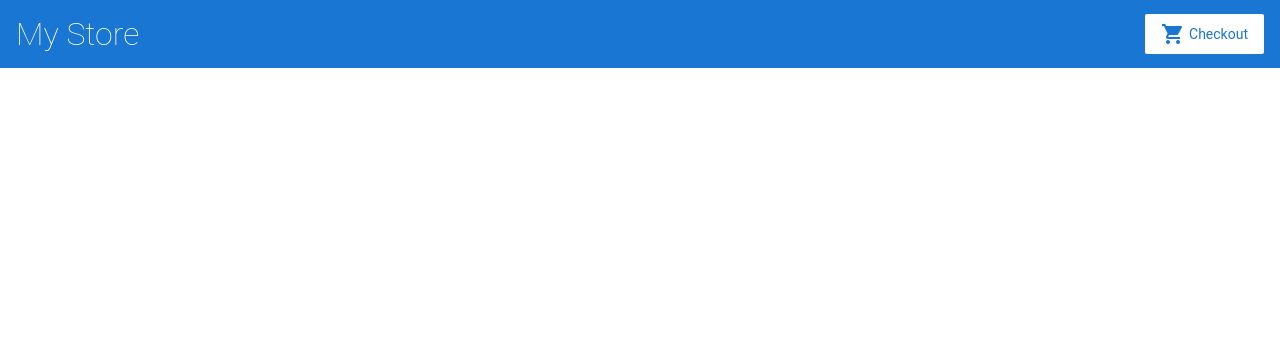
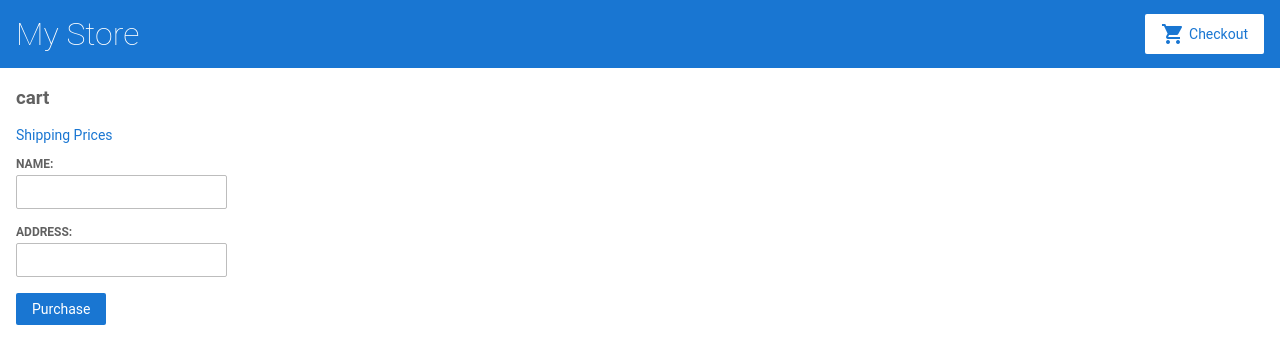
Before and after one commit to jjaviles2010/angular-prj, an Angular app: page /cart in a window 1280 px wide. Before the commit this address led to /. Shown: the top 364 px of the page. Built offline with nearby package versions, Linux system fonts and the light colour scheme.

Commit message:
Incluindo feature do carrinho

```diff
--- /dev/null
+++ b/src/app/cart.service.ts
@@ -0,0 +1,33 @@
+import { Injectable } from '@angular/core';
+import { HttpClient } from '@angular/common/http'
+
+@Injectable({
+  providedIn: 'root'
+})
+
+export class CartService {
+
+  items = []
+
+  constructor(
+    private http: HttpClient
+  ) { }
+
+  addToCart(product){
+    this.items.push(product)
+  }
+
+  getItems(){
+    return this.items
+  }
+
+  clearCart(){
+    this.items = []
+    return this.items
+  }
+
+  getShippingPrices(){
+    return this.http.get('/assets/shipping.json')
+  }
+
+}
--- /dev/null
+++ b/src/app/cart/cart.component.css
@@ -0,0 +1,3 @@
+.cart-item{
+  min-width: 100%
+}
--- /dev/null
+++ b/src/app/cart/cart.component.html
@@ -0,0 +1,25 @@
+<h3>cart</h3>
+
+<p>
+  <a routerLink="/shipping">Shipping Prices</a>
+</p>
+
+<div class="cart-item" *ngFor="let item of items">
+  <span>{{item.name}}</span>
+  <span>{{item.price | currency:'BRL'}}</span>
+</div>
+
+<form [formGroup]="checkoutForm" (ngSubmit)="onSubmit(checkoutForm.value)">
+
+  <div>
+    <label for="name">Name:</label>
+    <input type="text" formControlName="name">
+  </div>
+
+    <div>
+    <label for="address">Address:</label>
+    <input type="text" formControlAddress="address">
+  </div>
+
+  <button class="button" type="submit">Purchase</button>
+</form>
--- /dev/null
+++ b/src/app/cart/cart.component.ts
@@ -0,0 +1,40 @@
+import { Component, OnInit } from '@angular/core';
+import { FormBuilder } from '@angular/forms';
+
+import { CartService } from '../cart.service';
+
+@Component({
+  selector: 'app-cart',
+  templateUrl: './cart.component.html',
+  styleUrls: ['./cart.component.css']
+})
+export class CartComponent implements OnInit {
+
+  items;
+  checkoutForm;
+
+  constructor(
+    private cartService: CartService,
+    private formBuilder: FormBuilder
+  ) {
+
+    this.checkoutForm = this.formBuilder.group({
+      name: '',
+      address: ''
+    })
+
+  }
+
+  ngOnInit() {
+    this.items = this.cartService.getItems()
+  }
+
+  onSubmit(customerData) {
+    this.items = this.cartService.clearCart()
+    this.checkoutForm.reset()
+
+    console.warn('Your order has been submitted',
+    customerData)
+  }
+
+}
--- a/src/app/product-details/product-details.component.html
+++ b/src/app/product-details/product-details.component.html
@@ -4,4 +4,6 @@
   <h3>{{product.name}}</h3>
   <h4>{{product.price | currency: 'BRL'}}</h4>
   <p>{{product.description}}</p>
+
+<button (click)="addToCart(product)">Buy</button>
 </div>
--- a/src/app/product-details/product-details.component.ts
+++ b/src/app/product-details/product-details.component.ts
@@ -1,6 +1,7 @@
 import { Component, OnInit } from '@angular/core';
 import { ActivatedRoute } from '@angular/router';
 import { products } from '../products';
+import { CartService } from '../cart.service';
 
 @Component({
   selector: 'app-product-details',
@@ -11,9 +12,17 @@ export class ProductDetailsComponent implements OnInit {
 
   product
 
-  constructor(private route: ActivatedRoute) {
+  constructor(
+    private route: ActivatedRoute,
+    private cartService: CartService
+  ) {
 
-   }
+  }
+
+  addToCart(product) {
+    this.cartService.addToCart(product)
+    window.alert('Your product has been added to cart!')
+  }
 
   ngOnInit() {
     this.route.paramMap.subscribe(
--- /dev/null
+++ b/src/app/shipping/shipping.component.css
@@ -0,0 +1,3 @@
+.shipping-item{
+  min-width: 100%
+}
--- /dev/null
+++ b/src/app/shipping/shipping.component.html
@@ -0,0 +1,6 @@
+<h3>Shipping Price</h3>
+
+<div class="shipping-item" *ngFor="let shipping of shippingCosts | async">
+  <span>{{shipping.type}}</span>
+  <span>{{shipping.price | currency:'BRL'}}</span>
+</div>
--- /dev/null
+++ b/src/app/shipping/shipping.component.ts
@@ -0,0 +1,21 @@
+import { Component, OnInit } from '@angular/core';
+import { CartService } from '../cart.service';
+
+@Component({
+  selector: 'app-shipping',
+  templateUrl: './shipping.component.html',
+  styleUrls: ['./shipping.component.css']
+})
+export class ShippingComponent implements OnInit {
+
+  shippingCosts;
+
+  constructor(
+    private cartService: CartService
+  ) { }
+
+  ngOnInit() {
+    this.shippingCosts = this.cartService.getShippingPrices()
+  }
+
+}
```
Also changed, not shown: src/app/app.module.ts (+13 -2 lines).
